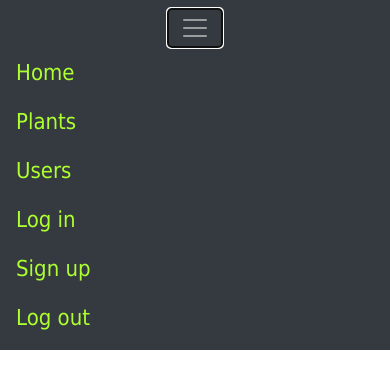
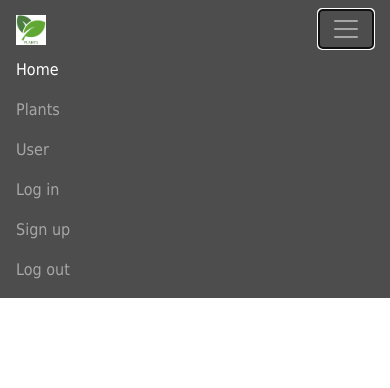
Before and after one commit to malgo0102/Plants, a website: page public/fragments/nav.html in a window 390 px wide. Both pictures are taken after a click on the button "Toggle navigation". Drawn offline with nearby package versions, Linux system fonts and the light colour scheme.

Commit message:
Nav and footer improvements - styling, added logo.

```diff
--- a/public/css/style.css
+++ b/public/css/style.css
@@ -33,9 +33,14 @@
     color: #ffffff;
 }
 
+#logo{
+    width: 30px;
+    height: 30px;
+}
+
 img {
-    width: 400px;
-    height: 400px;
+    width: 250px;
+    height: 250px;
 }
 
 body {
@@ -45,32 +50,22 @@ body {
 
 .main-content {
     text-align: center !important;
+    margin: 1em;
 }
 
 nav {
     background: #4d4d4d;
-    padding: 1em;
+    padding: 0.5em;
 }
 
-li {
-    display: inline;
+.footer {
+    position: fixed;
+    bottom: 0;
+    left: 0;
+    right: 0;
+    font-size: small;
     font-family: Tahoma, Geneva, sans-serif;
-    font-size: 22px;
+    color: #778899;
+    background-color: white;
+    text-align: center;
 }
-
-nav a {
-    color: greenyellow !important;
-}
-
-a:hover {
-    background-color:white;
-    color: black !important;
-  }
-
-footer {
-    font-family: Tahoma, Geneva, sans-serif;
-    background-color: white;
-    padding: 0.5em;
-    text-align: center;
-    color: #778899
-}
--- a/public/fragments/nav.html
+++ b/public/fragments/nav.html
@@ -18,40 +18,37 @@
     <title>Plants</title>
 </head>
 <body>
-    <nav class="navbar navbar-expand-md navbar-dark bg-dark">
-        <div class="navbar-collapse collapse w-100 order-1 order-md-0 dual-collapse2">
-            <ul class="navbar-nav mr-auto">
+    <nav class="navbar navbar-expand-lg navbar-dark">
+        <a class="navbar-brand" href="/">
+            <img src="/img/logo.jpg" id="logo" alt="">
+          </a>
+        <button class="navbar-toggler" type="button" data-toggle="collapse" data-target="#navbarNav" aria-controls="navbarNav" aria-expanded="false" aria-label="Toggle navigation">
+          <span class="navbar-toggler-icon"></span>
+        </button>
+        <div class="collapse navbar-collapse" id="navbarNav">
+          <ul class="navbar-nav">
             <li class="nav-item active">
-                    <a class="nav-link" href="/">Home</a>
+              <a class="nav-link" href="/">Home <span class="sr-only">(current)</span></a>
             </li>
             <li class="nav-item">
               <a class="nav-link" href="/plants">Plants</a>
             </li>
+          </ul>
+          <ul class="navbar-nav ml-auto">
             <li class="nav-item">
-                    <a class="nav-link" href="/users">Users</a>
+              <!-- class="nav-link disabled" -->
+                <a class="nav-link" href="/user">User</a>
               </li>
-
-            </ul>
-        </div>
-        <div class="mx-auto order-0">
-            <button class="navbar-toggler" type="button" data-toggle="collapse" data-target=".dual-collapse2">
-                <span class="navbar-toggler-icon"></span>
-            </button>
-        </div>
-        <div class="navbar-collapse collapse w-100 order-3 dual-collapse2">
-            <ul class="navbar-nav ml-auto">
-
             <li class="nav-item" id="login">
                 <a class="nav-link" href="/login">Log in</a>
             </li>
-                <li class="nav-item" id = "signup">
+            <li class="nav-item" id ="signup">
                 <a class="nav-link" href="/signup">Sign up</a>
             </li>
-                <li class="nav-item" id = "logout">
+            <li class="nav-item" id ="logout">
                 <a class="nav-link" href="/logout">Log out</a>
             </li>
         </ul>
         </div>
       </nav>
-
     <div class="main-content">
```
Also changed, not shown: public/fragments/footer.html (+5 -3 lines), public/img/logo.jpg (added). Lines whose indentation alone changed are shown as unchanged.
